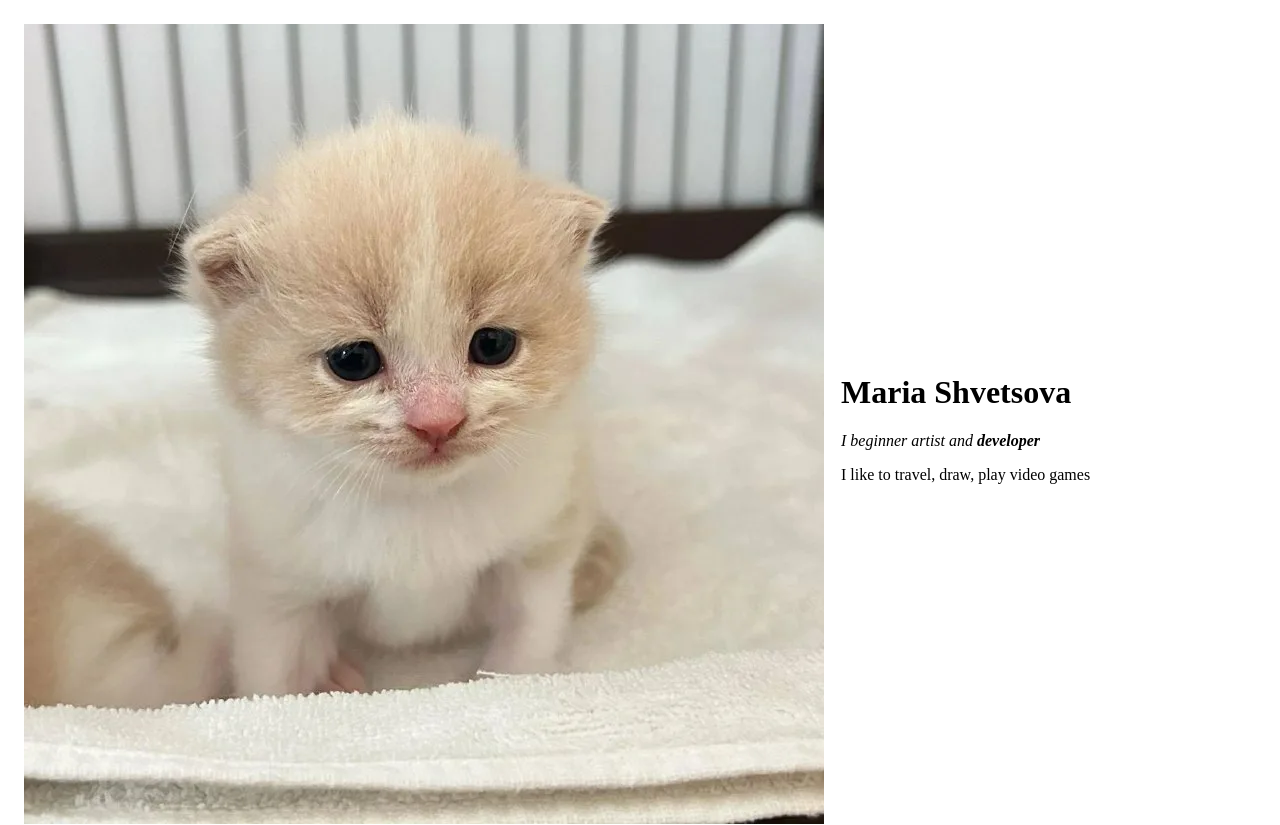
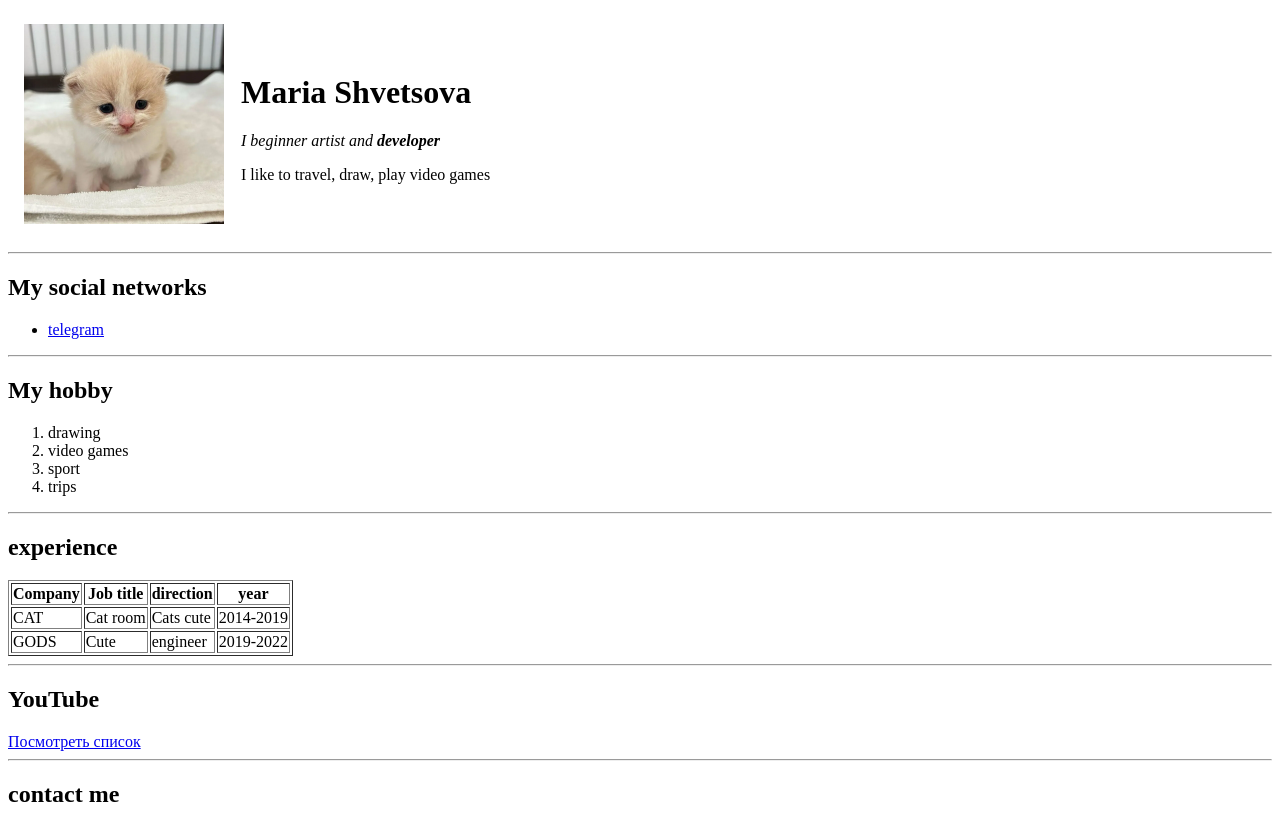
Before and after one commit to yellson/cat, a plain HTML site: page index.html in a window 1280 px wide. Shown: the top 825 px of the page. Drawn offline with Linux system fonts and the light colour scheme.

Commit message:
Add files via upload

```diff
--- a/index.html
+++ b/index.html
@@ -7,7 +7,7 @@
 <table cellspacing="15">
     <tr>
         <td>
-            <img src="котенок.webp" wight="200p" alt="тут моя фотка"/>
+            <img src="котенок.webp" width="200" alt="тут моя фотка"/>
         </td>
         <td>
             <h1> Maria Shvetsova </h1>
```
